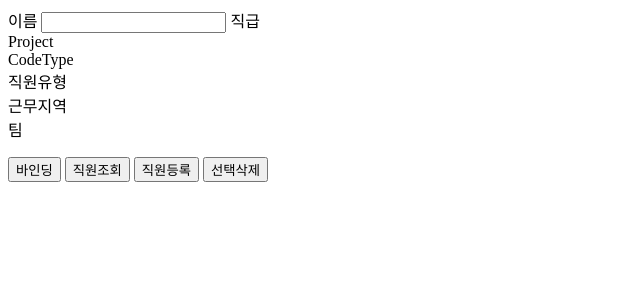
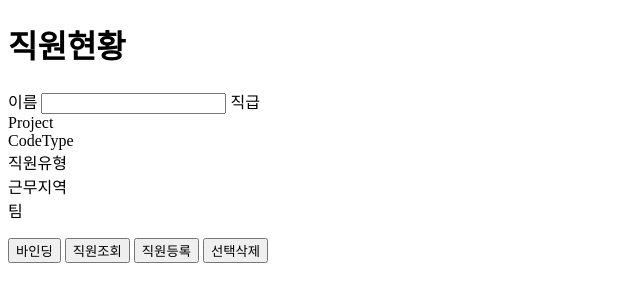
Before and after one commit to anbtechdevcenter/FrontAlopex, a website: page html/staff.html in a window 1280 px wide. Shown: the whole page, without its empty margins (0-640 px from the left). Drawn offline with Linux system fonts and the light colour scheme.

Commit message:
top, staff ui 수정

```diff
--- a/html/staff.html
+++ b/html/staff.html
@@ -15,7 +15,24 @@
 
 <body>
 
-<div w3-include-html="/html/layout/top.html"></div>
+<!-- <div w3-include-html="/html/layout/top.html"></div> -->
+<div id="wrapper">
+
+    <div w3-include-html="/html/header/navi.html"></div>
+
+    <div id="page-wrapper">
+        <div class="row">
+            <div class="col-lg-12">
+                <h1 class="page-header">직원현황</h1>
+            </div>
+            <!-- /.col-lg-12 -->
+        </div>
+        <!-- /.row -->
+
+                    <!-- /.panel-heading -->
+                    <div class="panel-body">
+<!-- /.panel-heading -->
+
 
 
 													<div id="staffWrap">
@@ -53,6 +70,9 @@
 														<div>
 															<div id="grid_staff"></div>
 														</div>
+													</div>
+
+
 
 <div w3-include-html="/html/layout/bottom.html"></div>
 
```
Also changed, not shown: html/layout/top.html (+0 -1 lines).
